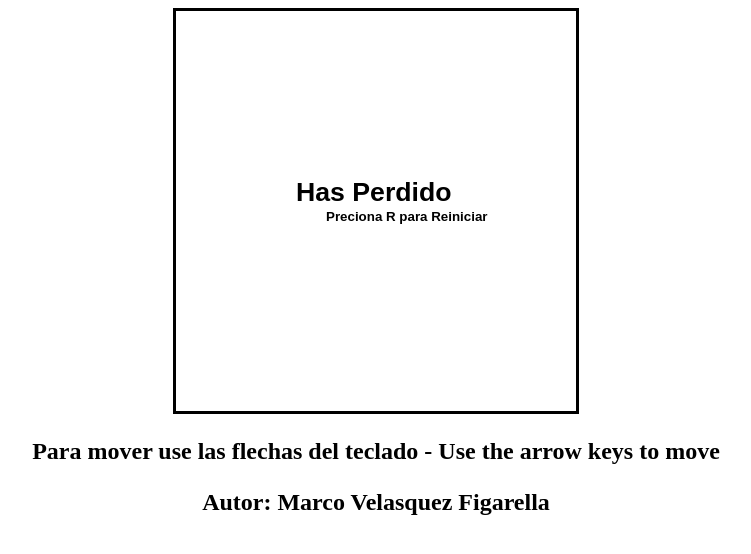
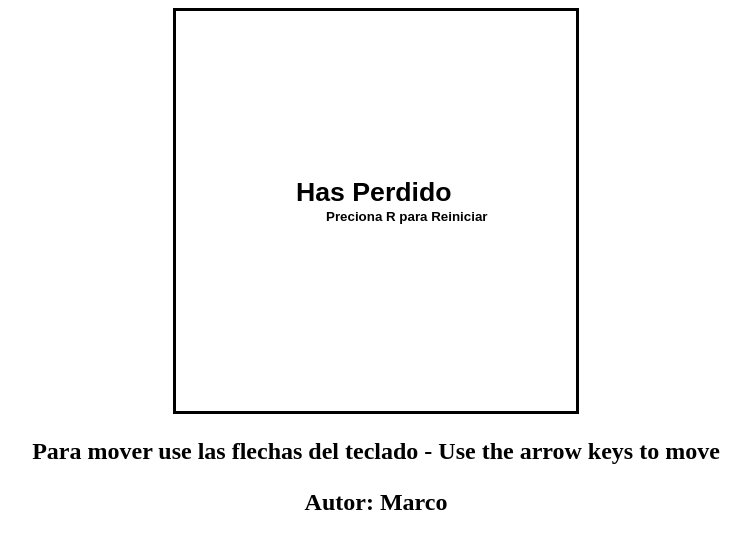
Before and after one commit to Marco90v/culebra, a plain HTML site: page index.htm in a window 1280 px wide. Shown: the whole page, without its empty margins (264-1015 px from the left). Drawn offline with Linux system fonts and the light colour scheme.

Commit message:
Update index.htm

```diff
--- a/index.htm
+++ b/index.htm
@@ -19,7 +19,7 @@
             }
         </style>
 
-        <title>Snake / Serpiente - Author: Marco Velasquez Figarella</title>
+        <title>Snake / Serpiente - Author: Marco</title>
     </head>
 
     <body>
@@ -28,7 +28,7 @@
         <script src="cule.js"></script>
 
         <div class="autor">Para mover use las flechas del teclado - Use the arrow keys to move</div>
-        <div class="autor">Autor: Marco Velasquez Figarella</div>
+        <div class="autor">Autor: Marco</div>
 
     </body>
 </html>
```
